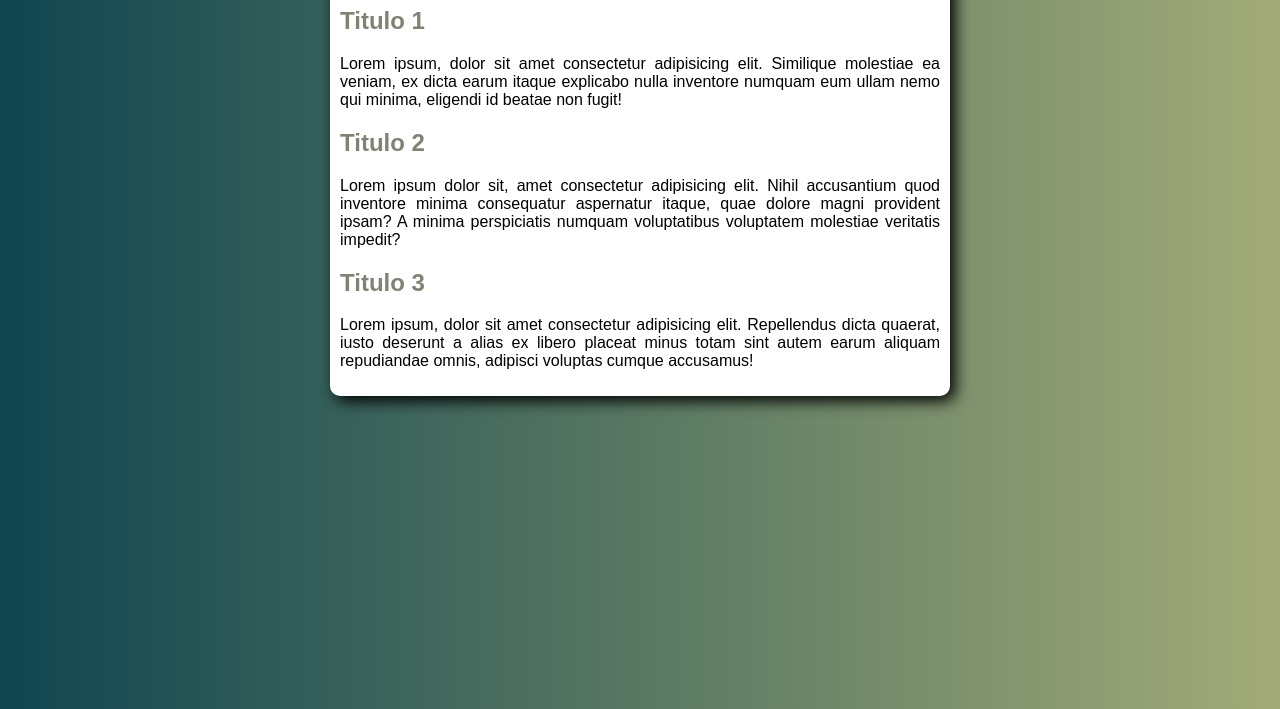
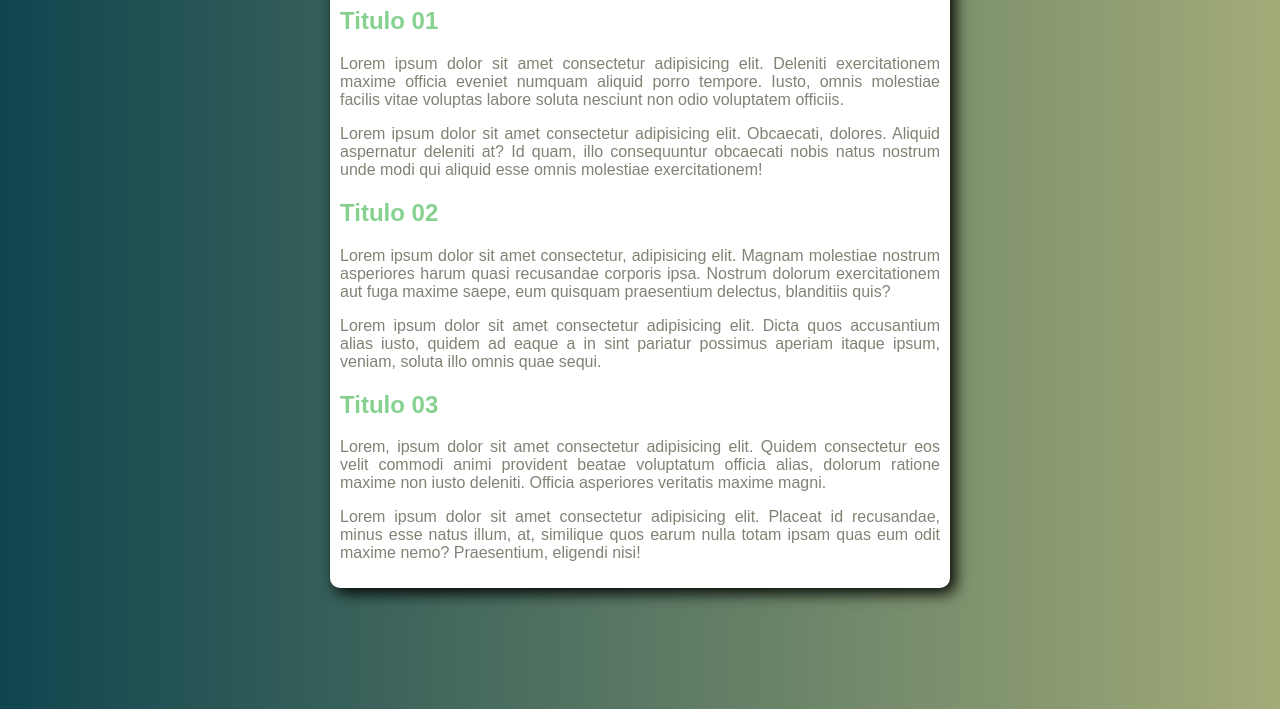
Before and after one commit to GabrielSaturnino/HTML, a plain HTML site: page modulo02/ex01/cor03.html in a window 1280 px wide. Shown: the part 91-800 px from the top of the page. Drawn offline with Linux system fonts and the light colour scheme.

Commit message:
correção

```diff
--- a/modulo02/ex01/cor03.html
+++ b/modulo02/ex01/cor03.html
@@ -11,17 +11,26 @@
 
 <body>
   <main>
-    <h1>Titulo da Pagina</h1>
-    <h2>Titulo 1</h2>
-    <p>Lorem ipsum, dolor sit amet consectetur adipisicing elit. Similique molestiae ea veniam, ex dicta earum itaque
-      explicabo nulla inventore numquam eum ullam nemo qui minima, eligendi id beatae non fugit!</p>
-    <h2>Titulo 2</h2>
-    <p>Lorem ipsum dolor sit, amet consectetur adipisicing elit. Nihil accusantium quod inventore minima consequatur
-      aspernatur itaque, quae dolore magni provident ipsam? A minima perspiciatis numquam voluptatibus voluptatem
-      molestiae veritatis impedit?</p>
-    <h2>Titulo 3</h2>
-    <p>Lorem ipsum, dolor sit amet consectetur adipisicing elit. Repellendus dicta quaerat, iusto deserunt a alias ex
-      libero placeat minus totam sint autem earum aliquam repudiandae omnis, adipisci voluptas cumque accusamus!</p>
+    <h1>Titulo do Site</h1>
+    <h2>Titulo 01</h2>
+    <p>Lorem ipsum dolor sit amet consectetur adipisicing elit. Deleniti exercitationem maxime officia eveniet numquam
+      aliquid porro tempore. Iusto, omnis molestiae facilis vitae voluptas labore soluta nesciunt non odio voluptatem
+      officiis.</p>
+    <p>Lorem ipsum dolor sit amet consectetur adipisicing elit. Obcaecati, dolores. Aliquid aspernatur deleniti at? Id
+      quam, illo consequuntur obcaecati nobis natus nostrum unde modi qui aliquid esse omnis molestiae exercitationem!
+    </p>
+    <h2>Titulo 02</h2>
+    <p>Lorem ipsum dolor sit amet consectetur, adipisicing elit. Magnam molestiae nostrum asperiores harum quasi
+      recusandae corporis ipsa. Nostrum dolorum exercitationem aut fuga maxime saepe, eum quisquam praesentium delectus,
+      blanditiis quis?</p>
+    <p>Lorem ipsum dolor sit amet consectetur adipisicing elit. Dicta quos accusantium alias iusto, quidem ad eaque a in
+      sint pariatur possimus aperiam itaque ipsum, veniam, soluta illo omnis quae sequi.</p>
+    <h2>Titulo 03</h2>
+    <p>Lorem, ipsum dolor sit amet consectetur adipisicing elit. Quidem consectetur eos velit commodi animi provident
+      beatae voluptatum officia alias, dolorum ratione maxime non iusto deleniti. Officia asperiores veritatis maxime
+      magni.</p>
+    <p>Lorem ipsum dolor sit amet consectetur adipisicing elit. Placeat id recusandae, minus esse natus illum, at,
+      similique quos earum nulla totam ipsam quas eum odit maxime nemo? Praesentium, eligendi nisi!</p>
   </main>
 </body>
 
--- a/modulo02/ex01/style.css
+++ b/modulo02/ex01/style.css
@@ -19,6 +19,7 @@ main {
 
 p {
   text-align: justify;
+  color: #818274;
 }
 
 h1 {
@@ -27,5 +28,7 @@ h1 {
 }
 
 h2 {
-  color: #818274;
+  color: #87d190;
 }
+
+https://github.com/gustavoguanabara/html-css
```
